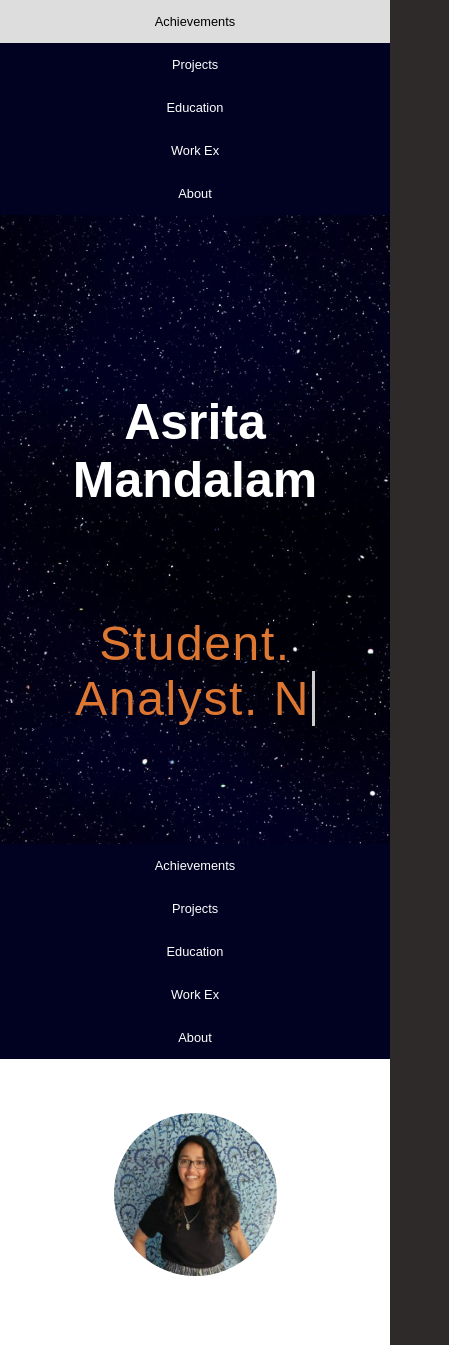
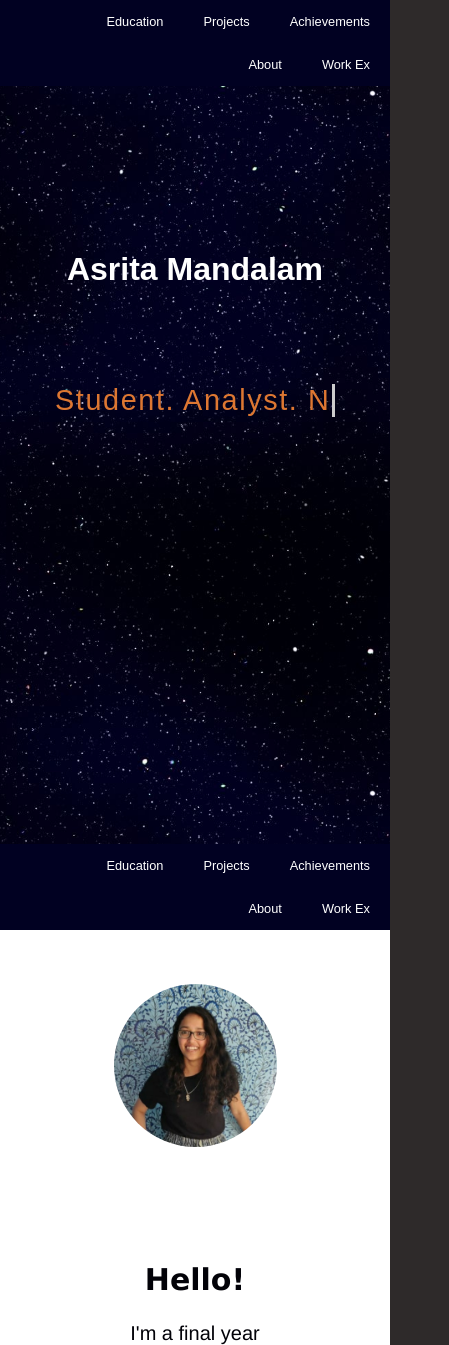
Before and after one commit to avmand/avmand.github.io, a plain HTML site: page home.html in a window 390 px wide. Shown: the top 1345 px of the page, 449 px wide, since content can reach past the window. Drawn offline with Linux system fonts and the light colour scheme.

Commit message:
Update home.html

```diff
--- a/home.html
+++ b/home.html
@@ -136,19 +136,7 @@
         }
       }
 
-      @media screen and (max-width: 400px) {
-        .navbar a {
-          float: none;
-          width: 100%;
-        }
-      }
 
-      @media screen and (max-width: 400px) {
-        .navbarNotSticky a {
-          float: none;
-          width: 100%;
-        }
-      }
 
       .column {
         float: left;
@@ -558,6 +546,7 @@
         100%  { background-color: #ccc; }
       }
 
+
       @media screen and (max-width: 900px)
       {
 
@@ -654,6 +643,14 @@
           font-size: 80%;
         }
 
+        .containerTyping span{
+          font-size: 60%;
+        }
+
+        .headingName h1{
+          font-size: 200%;
+        }
+
       }
     </style>
   </head>
@@ -679,7 +676,9 @@
             <br>
             <br>
             <br>
-            <h1 >Asrita Mandalam</h1>
+            <div class="headingName">
+              <h1 >Asrita Mandalam</h1>
+            </div>
             <br>
             <div class="containerTyping">
               <p><span class="typed-text"></span><span class="cursor">&nbsp;</span></p>
@@ -966,7 +965,7 @@
           <div class="container" >
             <br>
             <br>
-            <p style="color: #050516; font-size: 60px; font-family:verdana;">Achievements</p>
+            <p style="color: #050516; font-size: 55px; font-family:verdana;">Achievements</p>
             <hr style=" display: block;
             height: 1px;
             border: 0;
```
